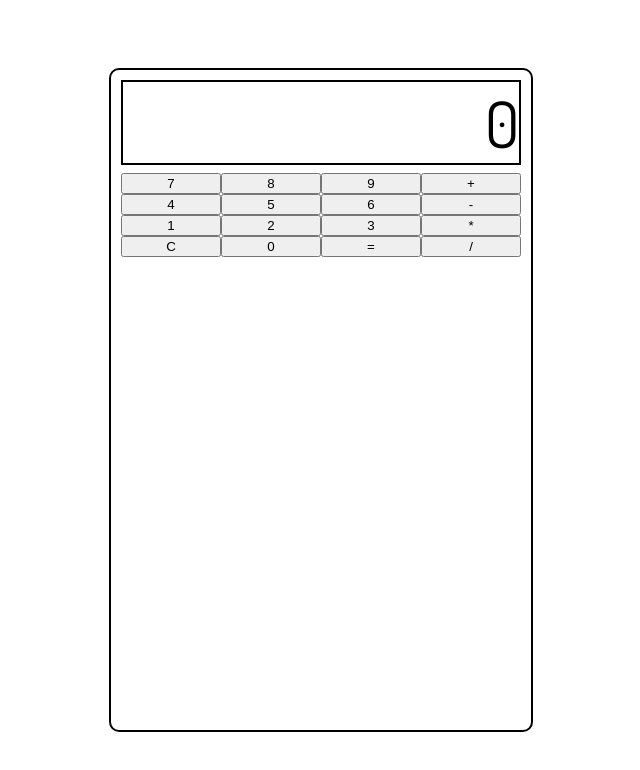
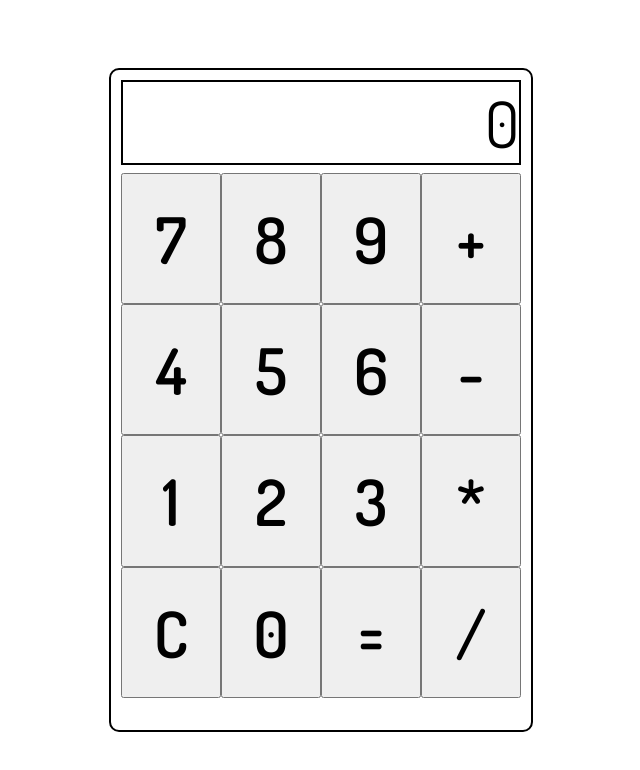
Before and after one commit to Oni030/TOPcalculator, a plain HTML site: page index.html in a window 1280 px wide. Shown: the whole page, without its empty margins (319-959 px from the left). Drawn offline with Linux system fonts and the light colour scheme.

Commit message:
Styling of buttons.

```diff
--- a/style.css
+++ b/style.css
@@ -35,3 +35,11 @@ html, body {
     display: flex;
     flex-direction: column;
 }
+
+button {
+    height: 25%;
+    font-family: "Dosis", sans-serif;
+    font-size: 64px;
+    font-weight: 600;
+
+}
```
